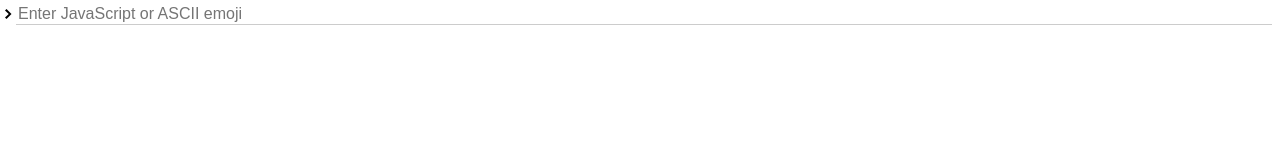
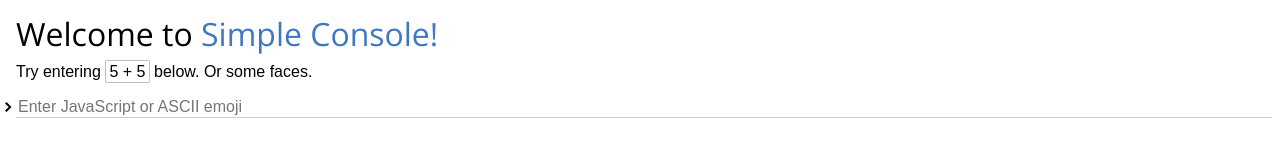
Before and after one commit to 1j01/simple-console, a plain HTML site: page index.html in a window 1280 px wide. Drawn offline with nearby package versions, Linux system fonts and the light colour scheme.

Commit message:
Improve the demo

```diff
--- a/demo.js
+++ b/demo.js
@@ -4,6 +4,10 @@
 	placeholder: "Enter JavaScript or ASCII emoji"
 });
 document.body.appendChild(con.element);
+
+con.log("").innerHTML =
+	"<h1>Welcome to <a href='https://github.com/1j01/simple-console'>Simple Console!</a></h1>" +
+	"<p>Try entering <code>5 + 5</code> below. Or some faces.</p>";
 
 function handle_command(command){
 	// Conversational trivialities
--- a/index.html
+++ b/index.html
@@ -2,11 +2,33 @@
 <head>
 	<link rel="stylesheet" href="simple-console.css">
 	<link rel="stylesheet" href="lib/octicons/octicons.css">
+	<link href="https://fonts.googleapis.com/css?family=Open+Sans" rel="stylesheet" type="text/css">
 	<meta name="viewport" content="width=device-width, initial-scale=1">
 	<meta charset="utf-8">
 	<title>Simple Console</title>
 </head>
 <body>
+	<style>
+		h1, p {
+			margin: 0.5rem 0;
+		}
+		h1 {
+			font-family: "Open Sans", sans-serif;
+			font-weight: normal;
+		}
+		a {
+			color: #4078c0;
+		}
+		a:not(:hover) {
+			text-decoration: none;
+		}
+		code {
+			font-family: inherit;
+			padding: 0.1em 0.2em;
+			border: 1px solid rgba(128, 128, 128, 0.5);
+			border-radius: 0.1em;
+		}
+	</style>
 	<script src="simple-console.js"></script>
 	<script src="demo.js"></script>
 </body>
--- a/simple-console.css
+++ b/simple-console.css
@@ -40,8 +40,8 @@
 }
 .simple-console-input-wrapper,
 .entry {
-	padding: 0.25em 0.5em;
-	padding-left: 1em; /* = A */
+	padding: 0.25rem 0.5rem;
+	padding-left: 1rem; /* = A */
 	position: relative;
 }
 .simple-console-input-wrapper > .octicon:first-child,
@@ -50,7 +50,7 @@
 	left: 0;
 	top: 0;
 	bottom: 0;
-	width: 1em; /* = A */
+	width: 1rem; /* = A */
 	display: flex;
 	align-items: center;
 	justify-content: center;
```
Also changed, not shown: README.md.
